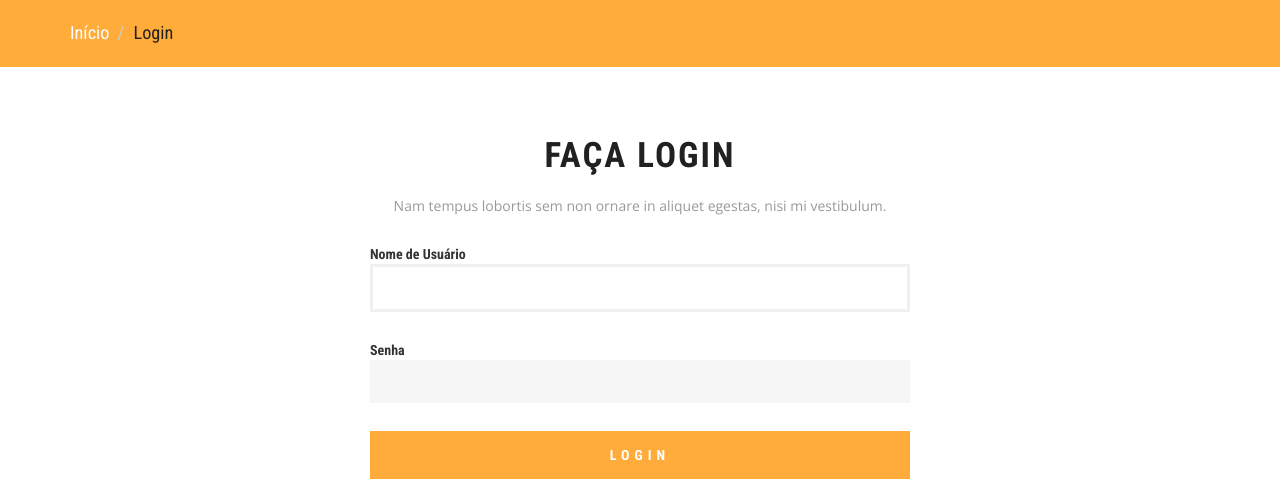
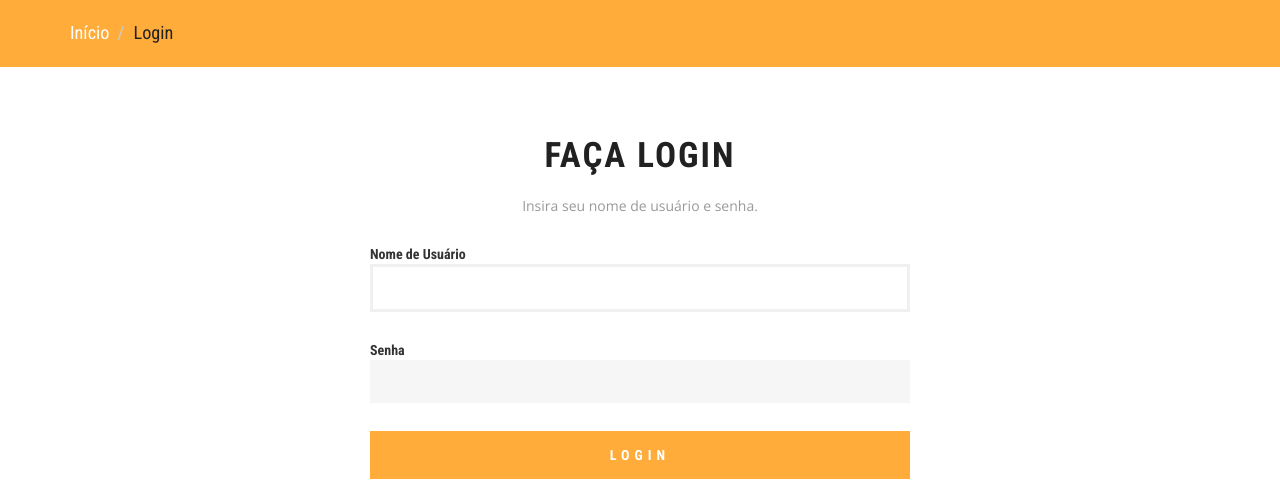
Before and after one commit to renato-lopes/engenharia-de-software, a Django app: page /login/ in a window 1280 px wide. Shown: the part 239-737 px from the top of the page. Run offline with Django 3.2, Linux system fonts and the light colour scheme; parts of the project's set-up code (start-up, migrations or seed data) failed here and were passed over; some libraries are stand-ins or nearby versions.

Commit message:
Update login.html

```diff
--- a/users/templates/users/login.html
+++ b/users/templates/users/login.html
@@ -24,7 +24,7 @@
 	<div class="banner-bottom">
 			<div class="agileits_heading_section">
 				<h3 class="wthree_head">Faça Login</h3>
-				<p class="agileinfo_para">Nam tempus lobortis sem non ornare in aliquet egestas, nisi mi vestibulum.</p>
+				<p class="agileinfo_para">Insira seu nome de usuário e senha.</p>
 			</div>
 			<div class="w3ls_portfolio_grids w3_agile_mail_grids">
                 {% if user.is_authenticated %}
```
